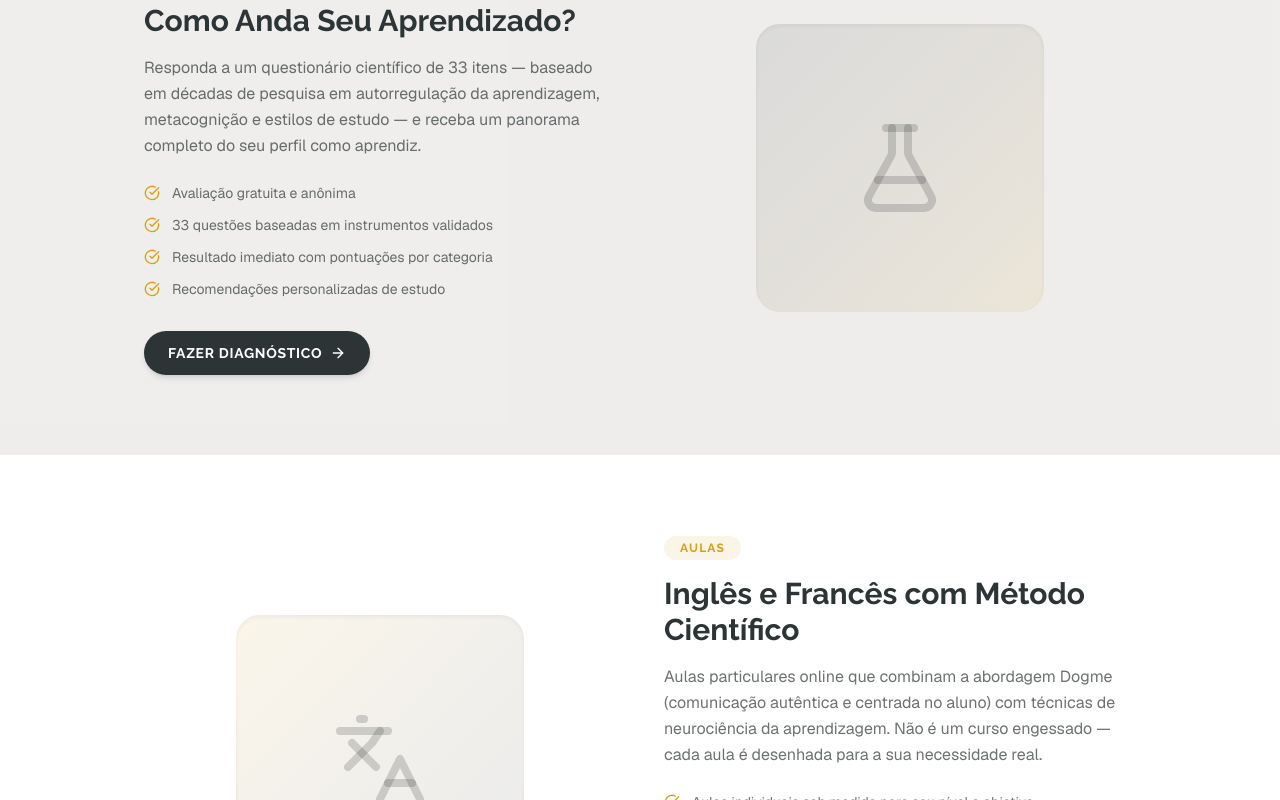
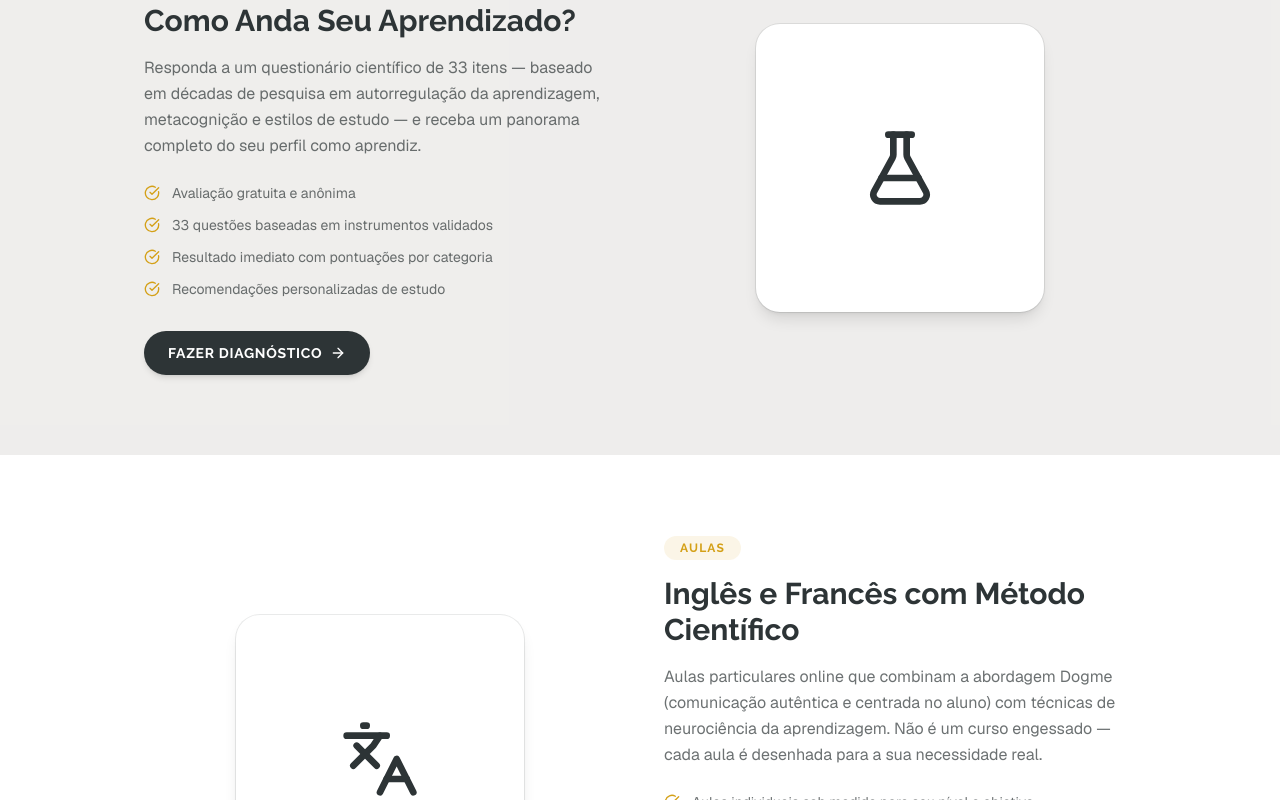
Before and after one commit to vdeviny99/-evidencia-aprendizagem, a Next.js app: page / in a window 1280 px wide. Shown: the part 1100-1900 px from the top of the page. Built offline with nearby package versions, Linux system fonts and the light colour scheme; no server answers.

Commit message:
fix: make section icons clearly visible

```diff
--- a/src/app/page.tsx
+++ b/src/app/page.tsx
@@ -125,8 +125,8 @@ export default function Home() {
               </Link>
             </div>
             <div className="flex items-center justify-center">
-              <div className="flex h-64 w-64 items-center justify-center rounded-3xl bg-gradient-to-br from-accent/10 to-gold/10 shadow-inner sm:h-72 sm:w-72">
-                <FlaskConical className="h-24 w-24 text-accent/20" />
+              <div className="flex h-64 w-64 items-center justify-center rounded-3xl bg-white shadow-lg ring-1 ring-accent/10 sm:h-72 sm:w-72">
+                <FlaskConical className="h-20 w-20 text-accent" />
               </div>
             </div>
           </div>
@@ -137,8 +137,8 @@ export default function Home() {
         <div className="mx-auto max-w-5xl px-4">
           <div className="grid items-center gap-12 sm:grid-cols-2">
             <div className="order-2 flex items-center justify-center sm:order-1">
-              <div className="flex h-64 w-64 items-center justify-center rounded-3xl bg-gradient-to-br from-gold/10 to-accent/10 shadow-inner sm:h-72 sm:w-72">
-                <Languages className="h-24 w-24 text-accent/20" />
+              <div className="flex h-64 w-64 items-center justify-center rounded-3xl bg-white shadow-lg ring-1 ring-accent/10 sm:h-72 sm:w-72">
+                <Languages className="h-20 w-20 text-accent" />
               </div>
             </div>
             <div className="order-1 animate-fade-in sm:order-2">
```
